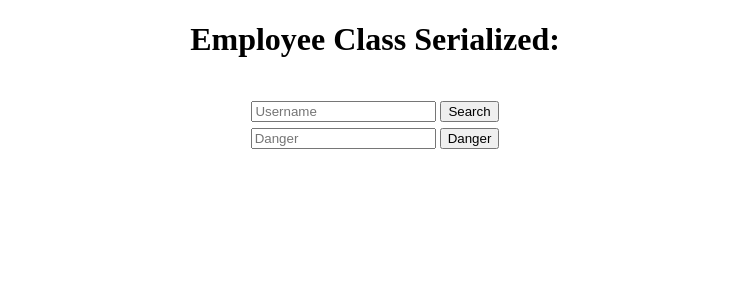
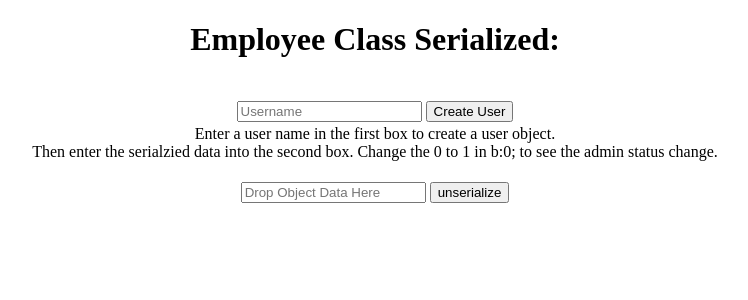
Before and after one commit to emanuel2718/Website_Security_Research, a PHP site: page /insecure-deserialization/index.php in a window 1280 px wide. Shown: the top 300 px of the page, without its empty margins (265-1013 px from the left). Run offline with PHP 8.4, Linux system fonts and the light colour scheme.

Commit message:
cleaning up

```diff
--- a/insecure-deserialization/index.php
+++ b/insecure-deserialization/index.php
@@ -13,18 +13,27 @@
 
 <table align="center">
 <tr><td>
-<form action="vulnerable.php" method="get">
+<form action="index.php" method="get">
 	<input type="text" name="username" placeholder="Username" />
-	<input type="submit" value="Search" />
+	<input type="submit" value="Create User" />
 </form>
 </td></tr>
 </table>
+<div align="center">
+Enter a user name in the first box to create a user object.
+<br>
+Then enter the serialzied data into the second box.
+Change the 0 to 1 in b:0; to see the admin status change.
+</div>
 <table align="center">
+<br>
 <tr><td>
-<form action="vulnerable.php" method="get">
-	<input type="text" name="danger" placeholder="Danger" />
-	<input type="submit" value="Danger" />
+<form action="index.php" method="get">
+	<input type="text" name="danger" placeholder="Drop Object Data Here" />
+	<input type="submit" value="unserialize" />
 </form>
+<div align="center">
+<div>
 </td></tr>
 </table>
 
```
